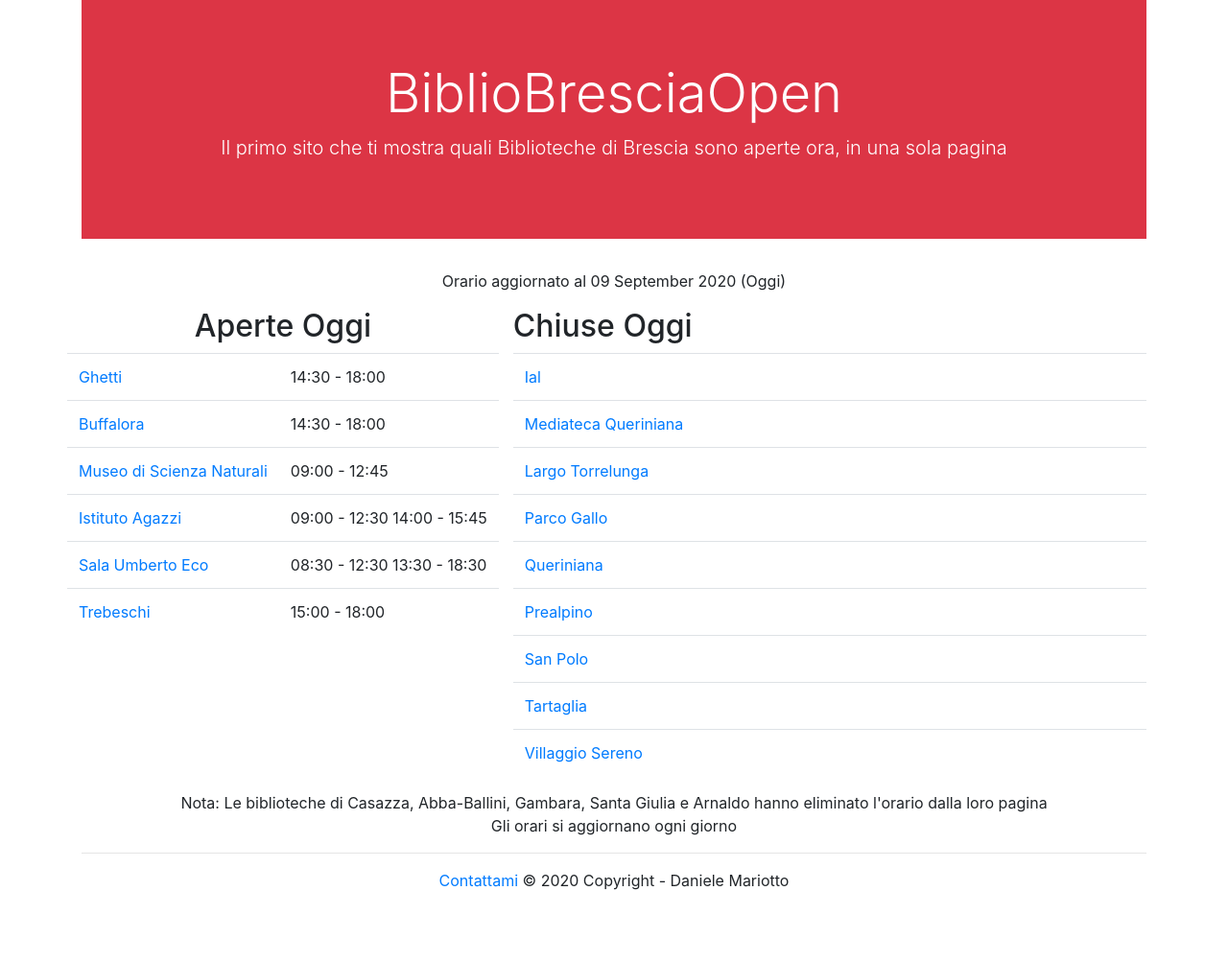
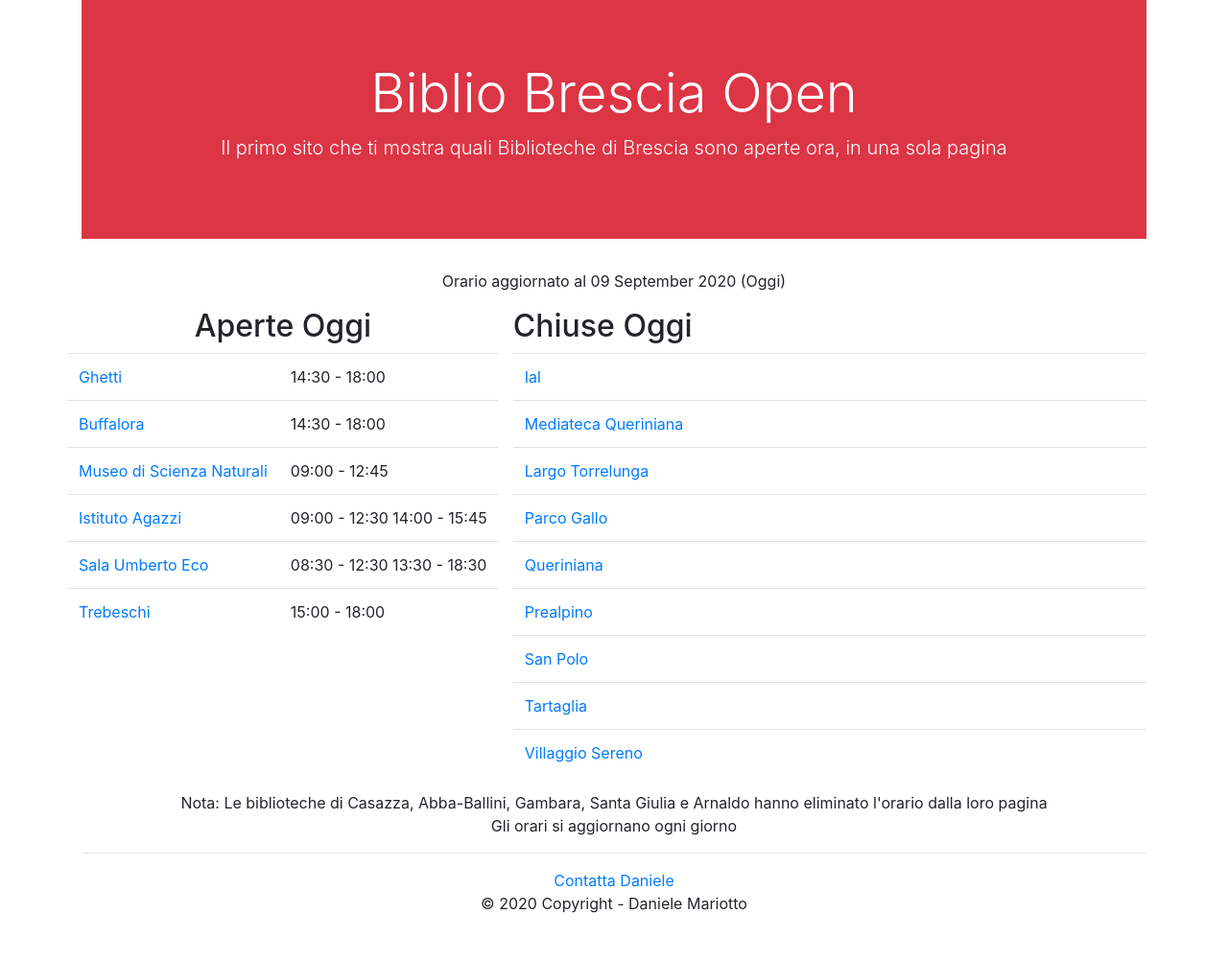
Before and after one commit to DanieleMar/BiblioBresciaOpen, a Flask app: page / in a window 1280 px wide. Shown: the whole page at 96% size. Before the commit the page ends 928 px from the top, so only its background shows below. Run offline with Flask 2, Linux system fonts and the light colour scheme; some libraries are stand-ins or nearby versions.

Commit message:
piccole utili modifiche alla pagina

```diff
--- a/templates/bbo-home.html
+++ b/templates/bbo-home.html
@@ -21,7 +21,7 @@
 
 
         <div class="col jumbotron jumbotron-fluid text-white bg-danger text-center">
-            <h1 class="lead display-4 text-center" style="word-wrap: break-word;">BiblioBresciaOpen</h1>
+            <h1 class="lead display-4 text-center" style="word-wrap: break-word;">Biblio Brescia Open</h1>
             <p class="lead">Il primo sito che ti mostra quali Biblioteche di Brescia sono aperte ora, in una sola
                 pagina
             </p>
@@ -30,8 +30,8 @@
 
 
 
-        <div class="row justify-content-md-center">
-            <p> Orario aggiornato al {{today_date}} (Oggi)</p>
+        <div class="row justify-content-center">
+            <p class="text-center"> Orario aggiornato al {{today_date}} (Oggi)</p>
         </div>
         <div class="row">
             <div class="col- ">
@@ -79,7 +79,8 @@
 
                 <p>Gli orari si aggiornano ogni giorno</p>
                 <hr>
-                <a href="mailto:danielemariotto@gmail.com">Contattami</a>
+                <a href="mailto:danielemariotto@gmail.com">Contatta Daniele</a>
+                <br>
                 © 2020 Copyright - Daniele Mariotto
                 <br><br><br>
             </div>
```
